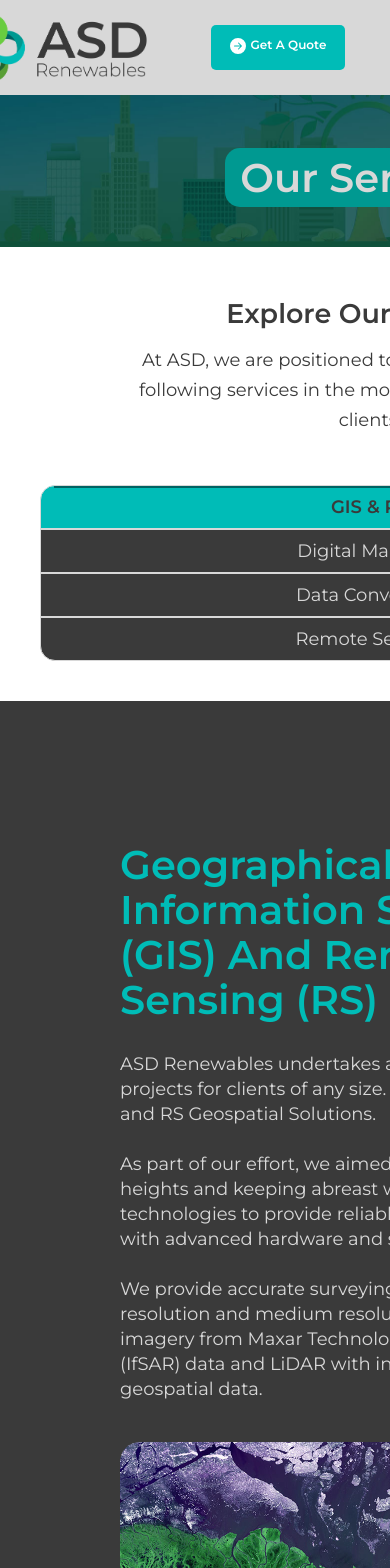
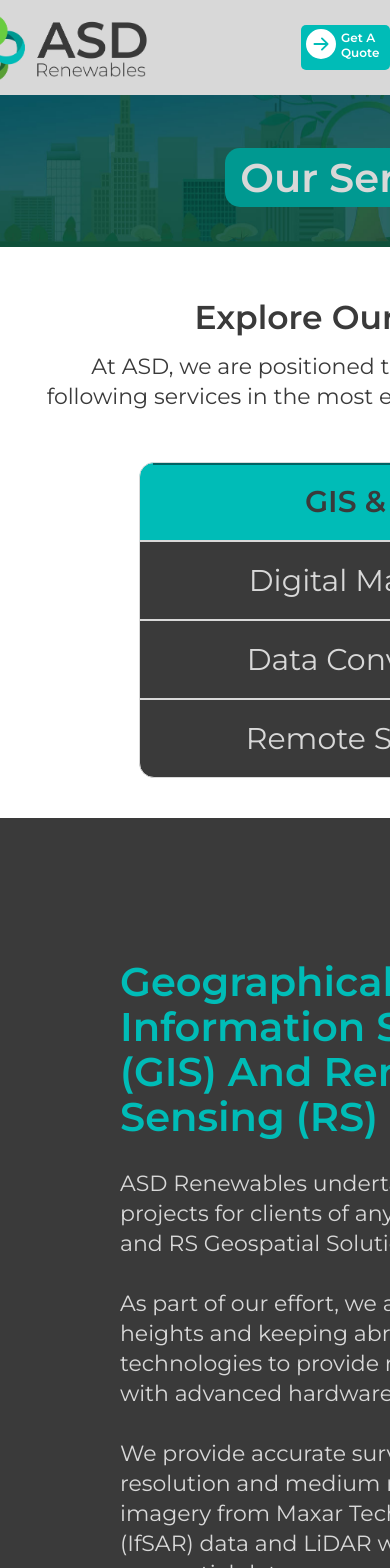
Before and after one commit to layiwola008/asdrenewable, a Next.js app: page /asd-renewables/services in a window 390 px wide. Shown: the top 1568 px of the page. Built offline with nearby package versions, Linux system fonts and the light colour scheme.

Commit message:
Fix services tabs

```diff
--- a/styles/navbar.css
+++ b/styles/navbar.css
@@ -121,4 +121,9 @@
   .navbar__middle {
     display: none;
   }
+  .navbar__quote {
+    margin-left: 135px;
+    width: 50%;
+    font-size: 30px;
+  }
 }
--- a/styles/services.css
+++ b/styles/services.css
@@ -5,13 +5,13 @@
     margin: 50px 0;
     color: #3A3A3A;
     text-align: center;
-    font-size: 18px;
+    font-size: 22px;
 }
 .services__header h2 {
     margin-bottom: 15px;
 }
 .services__header p {
-    width: 40ch;
+    width: 45ch;
     line-height: 30px;
 }
 .service__article {
--- a/styles/tabs.css
+++ b/styles/tabs.css
@@ -93,7 +93,10 @@
     right: 35px;
     top: 20px;
 }
-
+.service__article {
+    font-size: 22px;
+    line-height: 30px;
+}
 
 /*IPAD PRO RESPONSIVENESS*/
 @media only screen and (max-width: 1110px) {
@@ -119,12 +122,16 @@
 /*Samsung Galaxy and others*/
 @media only screen and (max-width: 466px) {
     .box {
-        width: 100%;
+        width: 70%;
         border-radius: 15px;
     }
     .tabs {
         display: flex;
         flex-direction: column;
+    }
+    .tab {
+        padding: 20px 0;
+        font-size: 30px;
     }
     .tab:first-of-type {
         border-top-left-radius: 15px;
```
Also changed, not shown: components/services/Dcm.jsx (deleted, +0 -14 lines), components/services/Rsgd.jsx (deleted, +0 -14 lines), components/services/dmda.jsx (deleted, +0 -14 lines), components/services/gis.jsx (deleted, +0 -14 lines).
